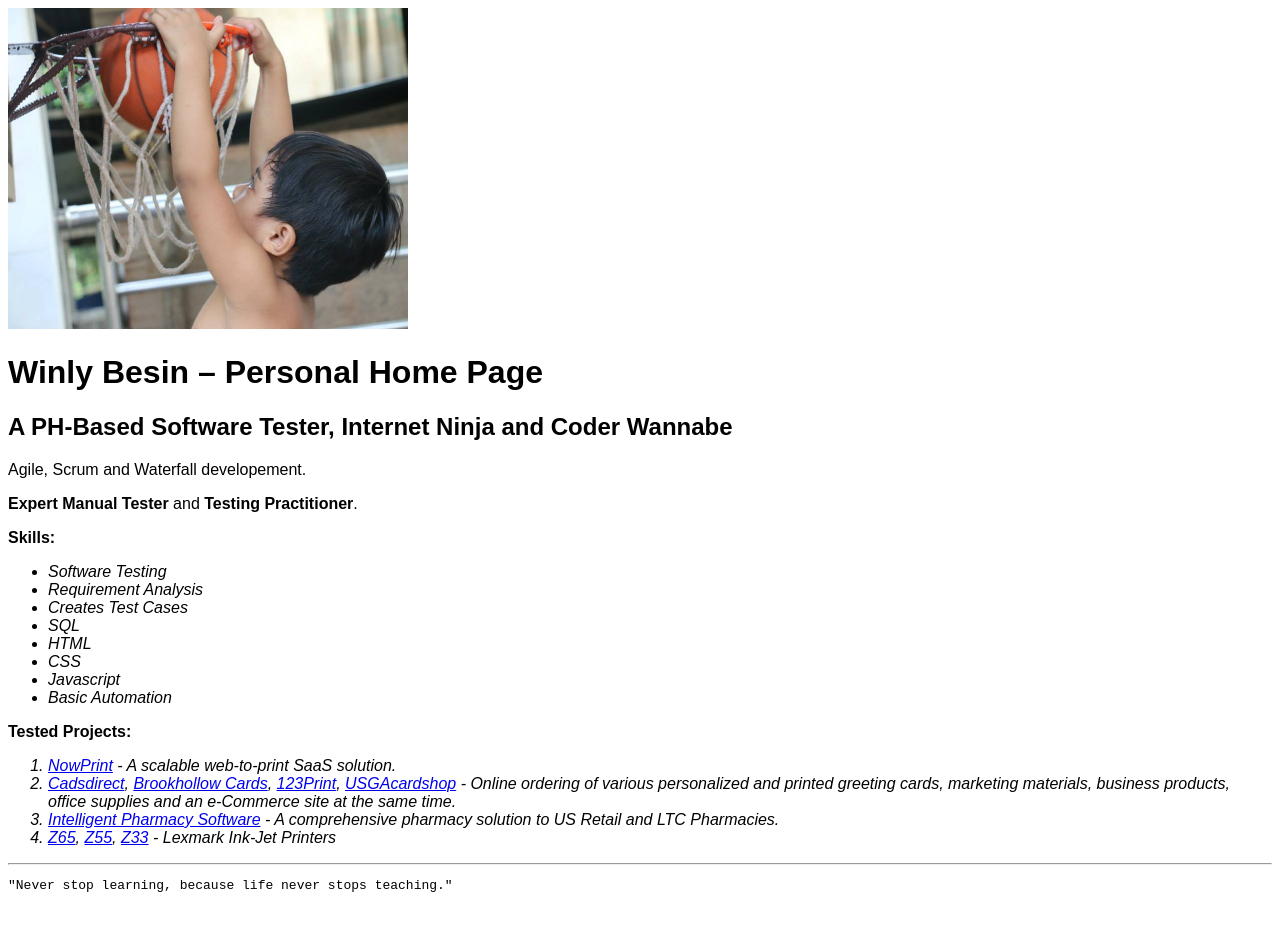
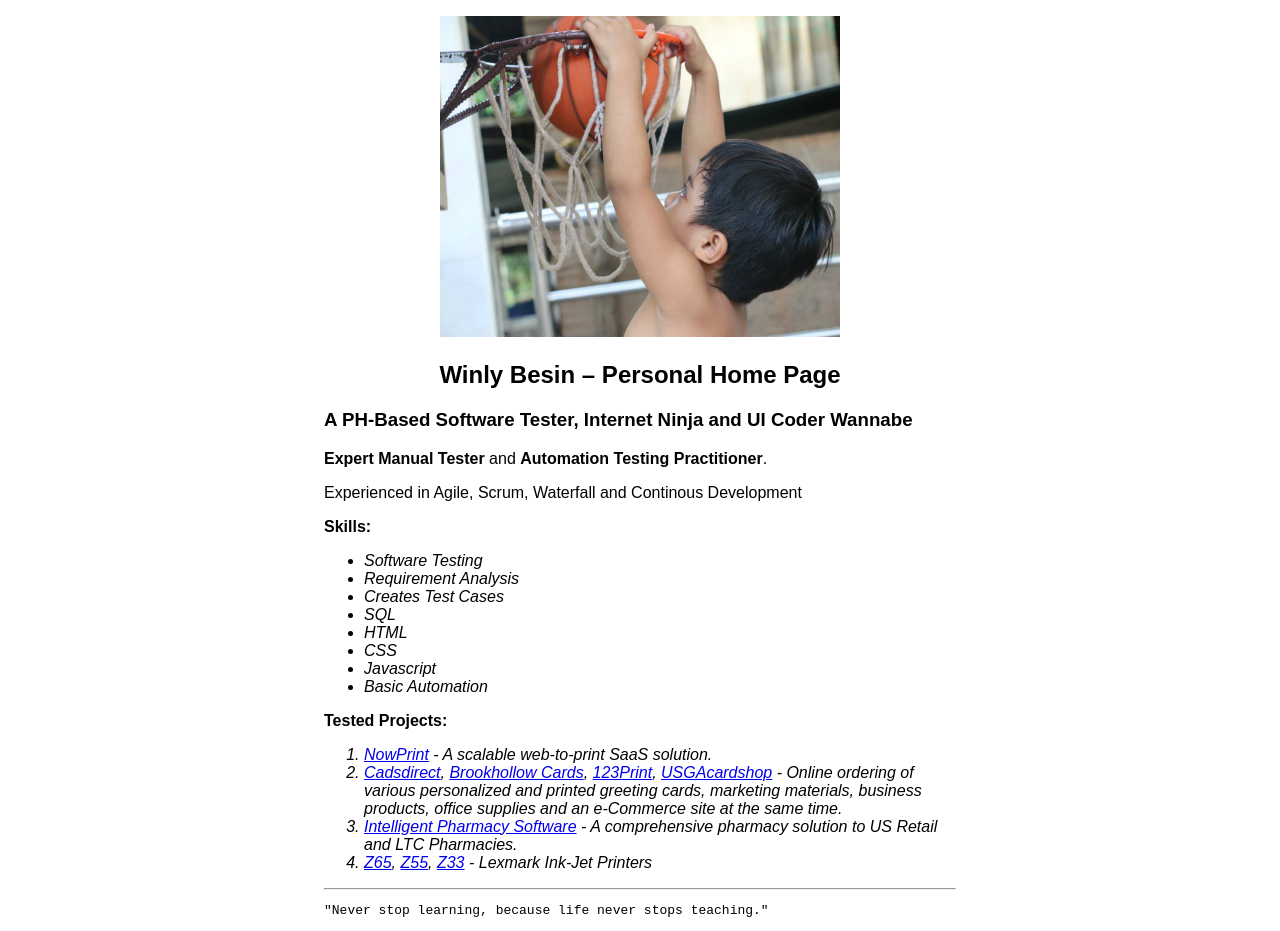
Before and after one commit to winlybesin/lywinhoo.github.io, a plain HTML site: page index.html in a window 1280 px wide. Before the commit the page ends 906 px from the top, so only its background shows below. Drawn offline with Linux system fonts and the light colour scheme.

Commit message:
Updated profile
Put everything into center.

```diff
--- a/index.html
+++ b/index.html
@@ -6,14 +6,20 @@
 		body {
 			font-family: Arial, Helvetica, sans-serif
 		}
+		.container{
+			width: 50%;
+			margin: 0 auto;
+			/* border: 1px solid #f23c3c; */
+		}
 	</style>
 </head>
 <body>
-	<img  border="0" width="400" height="321" src="images/yuri.jpg">
-	<h1>Winly Besin – Personal Home Page</h1>
-	<h2>A PH-Based Software Tester, Internet Ninja and Coder Wannabe</h2>
-	<p>Agile, Scrum and Waterfall developement.</p>
-	<p><b>Expert Manual Tester</b> and <strong>Testing Practitioner</strong>.</p>
+	<div class = "container">
+		<p align = "center"><img  border="0" width="400" height="321" src="images/yuri.jpg"></p>
+		<h2 align = "center">Winly Besin – Personal Home Page</h2>
+		<h3>A PH-Based Software Tester, Internet Ninja and UI Coder Wannabe</h3>
+		<p><b>Expert Manual Tester</b> and <strong>Automation Testing Practitioner</strong>.</p>
+		<p>Experienced in Agile, Scrum, Waterfall and Continous Development</p>
 		<p><strong>Skills:</strong>
 			<ul><em>
 				<li>Software Testing</li>
@@ -36,5 +42,6 @@
 		</p>
 		<hr>
 		<pre>"Never stop learning, because life never stops teaching."</pre>
+	</div>
 </body>
 </html>
```
Lines whose indentation alone changed are shown as unchanged.
